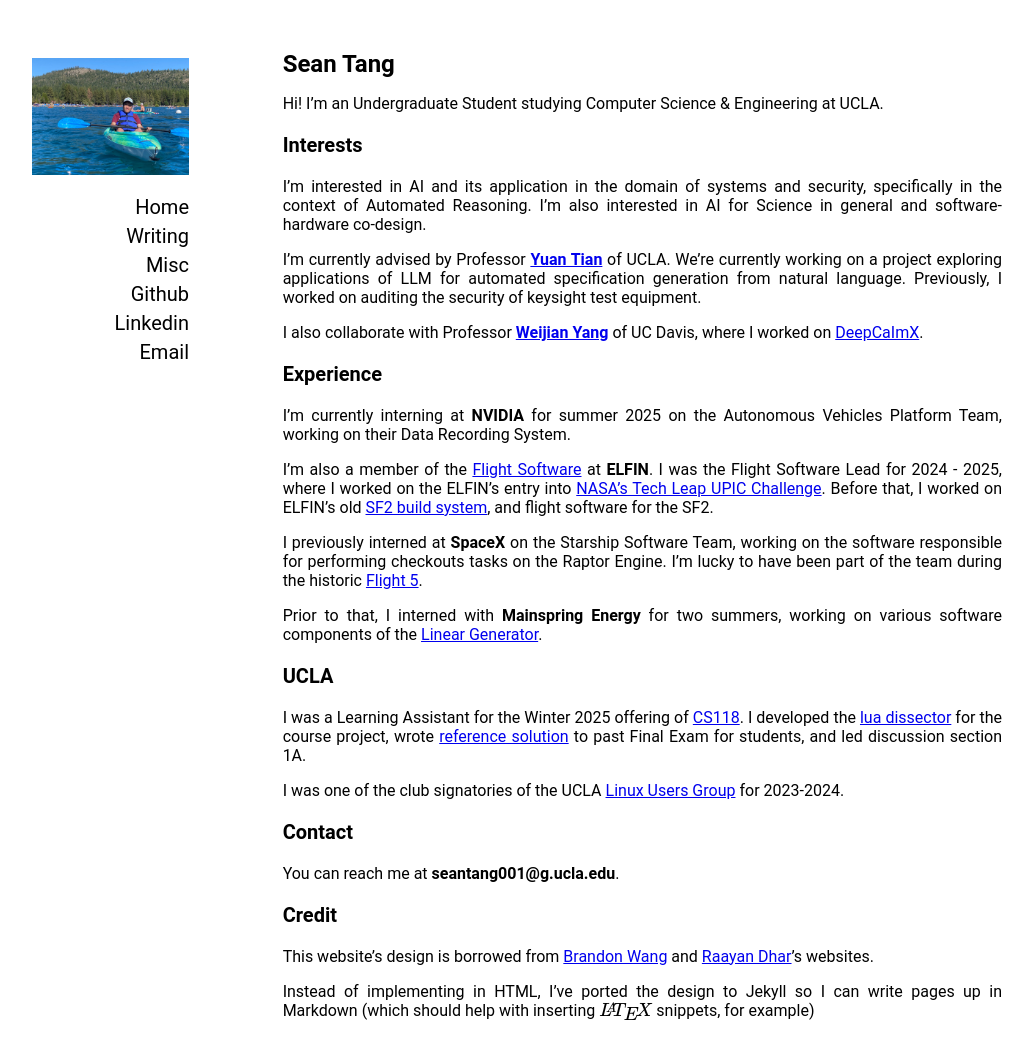
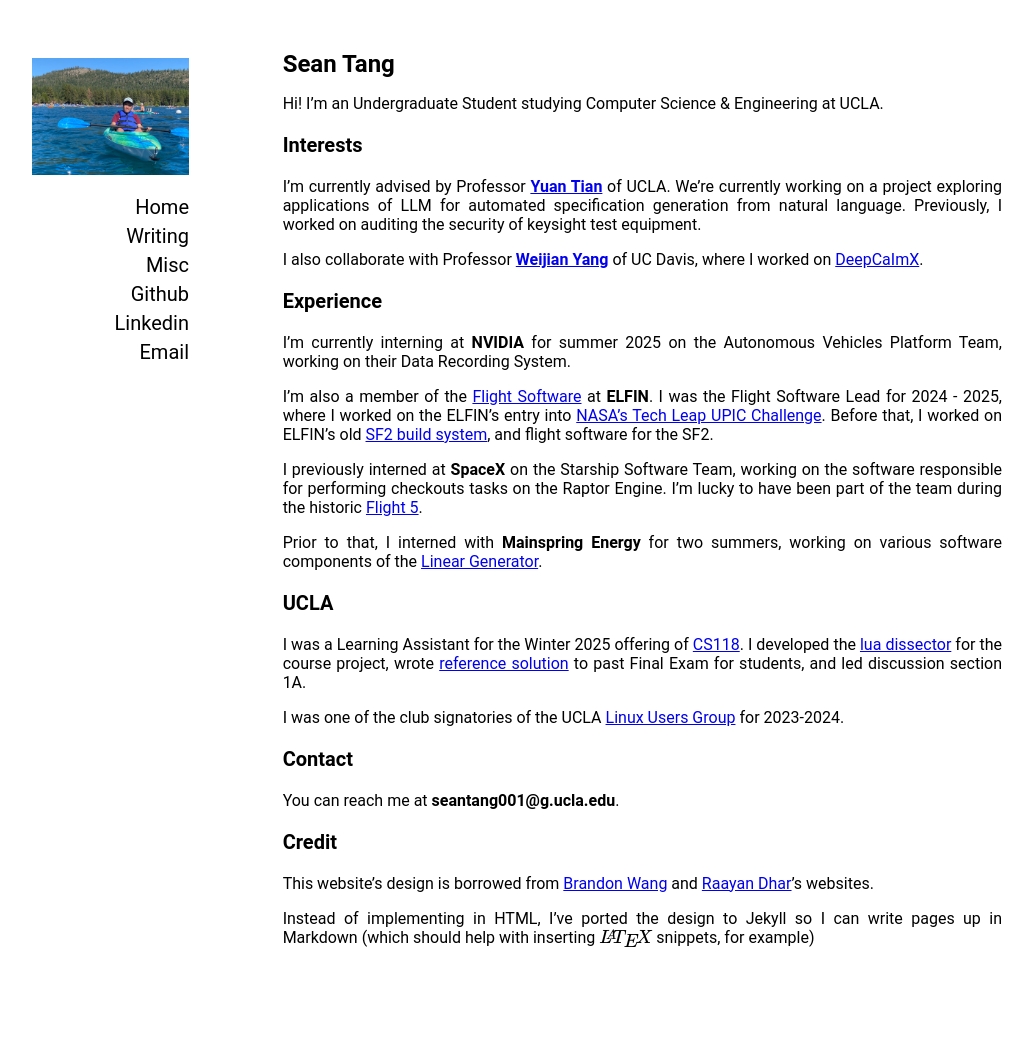
Before and after one commit to SeanTang001/seantang001.github.io, a Jekyll site: the page built from index.md, in a window 1280 px wide and 1083 px high. Shown: the top 1059 px of the window, without its empty margins (14-1047 px from the left). Built offline with Jekyll 4.4.1, drawn with Linux system fonts in a browser that asks for light colours; formulas are drawn with MathJax 3.

Commit message:
updated index

```diff
--- a/index.md
+++ b/index.md
@@ -11,7 +11,7 @@ Hi! I'm an Undergraduate Student studying Computer Science & Engineering at UCLA
 
 ### Interests
 
-I'm interested in AI and its application in the domain of systems and security, specifically in the context of Automated Reasoning. I'm also interested in AI for Science in general and software-hardware co-design.
+<!-- I'm interested in AI for systems security, specifically in the context of Automated Reasoning. I'm also interested in AI for Science in general and software-hardware co-design.  -->
 
 I'm currently advised by Professor **[Yuan Tian](https://www.ytian.info/)** of UCLA. We're currently working on a project exploring applications of LLM for automated specification generation from natural language. Previously, I worked on auditing the security of keysight test equipment.
 
```
